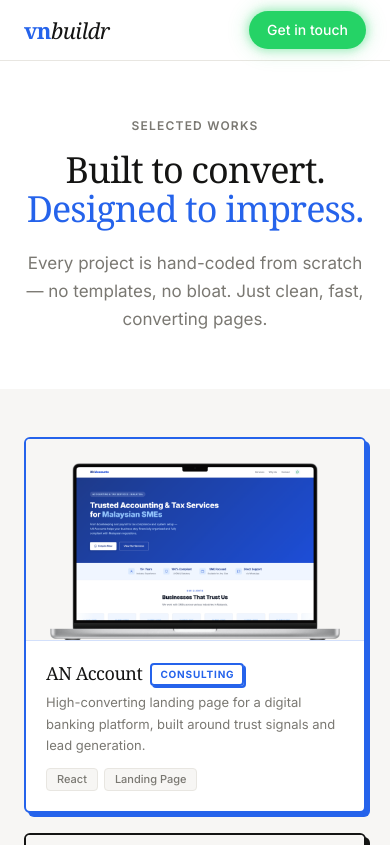
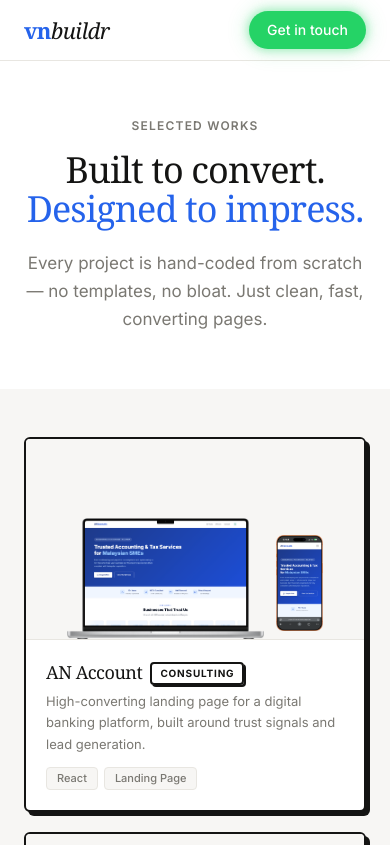
Before and after one commit to victornwy/vnbuildr.com, a Next.js app: page /portfolio in a window 390 px wide. Shown: the top 845 px of the page. Built offline with nearby package versions, Linux system fonts and the light colour scheme.

Commit message:
Simplify portfolio to uniform 5-card grid
All cards same size, 3-col on desktop, 2-col on tablet, 1-col on mobile.
Each card shows macbook + iPhone mockups side by side. All black
neo-card styling, no featured/blue distinction.

Co-Authored-By: Claude Sonnet 4.6 <noreply@anthropic.com>

```diff
--- a/src/app/portfolio/page.tsx
+++ b/src/app/portfolio/page.tsx
@@ -9,56 +9,46 @@ const projects = [
     id: 1,
     name: "AN Account",
     category: "Consulting",
-    description:
-      "High-converting landing page for a digital banking platform, built around trust signals and lead generation.",
+    description: "High-converting landing page for a digital banking platform, built around trust signals and lead generation.",
     tags: ["React", "Landing Page"],
     macbook: "/portfolio-mockups/an-accounts-macbook.png",
     iphone: "/portfolio-mockups/an-accounts-iphone.png",
-    featured: true,
   },
   {
     id: 2,
     name: "Everbest",
     category: "Engineering",
-    description:
-      "Clean product showcase page engineered for brand elevation and maximum sales conversion.",
+    description: "Clean product showcase page engineered for brand elevation and maximum sales conversion.",
     tags: ["Static HTML", "E-commerce"],
     macbook: "/portfolio-mockups/everbest-macbook.png",
     iphone: "/portfolio-mockups/everbest-iphone.png",
-    featured: false,
   },
   {
     id: 3,
     name: "TopSpace",
     category: "Industrial",
-    description:
-      "Modern SaaS landing page with an animated hero section and a conversion-focused content hierarchy.",
+    description: "Modern SaaS landing page with an animated hero section and a conversion-focused content hierarchy.",
     tags: ["React", "SaaS"],
     macbook: "/portfolio-mockups/top-space-macbook.png",
     iphone: "/portfolio-mockups/topspace-iphone.png",
-    featured: false,
   },
   {
     id: 4,
     name: "Meridian",
     category: "Consulting",
-    description:
-      "Premium consulting firm website built for credibility, with structured copy and direct CTAs.",
+    description: "Premium consulting firm website built for credibility, with structured copy and direct CTAs.",
     tags: ["React", "Consulting"],
     macbook: "/portfolio-mockups/meridian-macbook.png",
     iphone: "/portfolio-mockups/meridian-iphone.png",
-    featured: false,
   },
   {
     id: 5,
     name: "NovaDax",
     category: "Finance",
-    description:
-      "Crypto exchange landing page designed for aggressive user acquisition with trust-building elements.",
+    description: "Crypto exchange landing page designed for aggressive user acquisition with trust-building elements.",
     tags: ["Static HTML", "Finance"],
     macbook: "/portfolio-mockups/novadax-macbook.png",
     iphone: "/portfolio-mockups/novadax-iphone.png",
-    featured: false,
   },
 ]
 
@@ -71,57 +61,42 @@ function ChevronLeft() {
   )
 }
 
-// ─── Bento card ───────────────────────────────────────────────────────────────
-interface BentoCardProps {
-  project: typeof projects[0]
-  className?: string
-  wide?: boolean
-  delay?: number
-}
-
-function BentoCard({ project, className = "", wide = false, delay = 0 }: BentoCardProps) {
-  const { featured } = project
+// ─── Card ─────────────────────────────────────────────────────────────────────
+function ProjectCard({ project, delay = 0 }: { project: typeof projects[0]; delay?: number }) {
   return (
     <motion.div
-      className={`${featured ? "neo-card-blue" : "neo-card"} bg-white flex flex-col overflow-hidden ${className}`}
+      className="neo-card bg-white flex flex-col overflow-hidden"
       initial={{ opacity: 0, y: 24 }}
       whileInView={{ opacity: 1, y: 0 }}
       viewport={{ once: true, margin: "-40px" }}
       transition={{ duration: 0.5, delay, ease: [0.22, 1, 0.36, 1] }}
       whileHover={{ y: -4, transition: { type: "spring", stiffness: 300, damping: 22 } }}
     >
-      {/* Image area */}
-      <div className={`bg-[var(--color-surface)] flex items-end justify-center px-6 pt-6 overflow-hidden flex-1 ${wide ? "min-h-[180px] md:min-h-[260px]" : "min-h-[160px] md:min-h-[210px]"}`}>
-        {wide ? (
-          <div className="flex items-end justify-center gap-4 md:gap-8 w-full">
-            <div className="w-[60%] sm:w-[55%] max-w-[520px]">
-              <img src={project.macbook} alt={`${project.name} desktop`} className="w-full h-auto object-contain select-none" draggable={false} />
-            </div>
-            <div className="w-[18%] sm:w-[12%] max-w-[100px] mb-3">
-              <img src={project.iphone} alt={`${project.name} mobile`} className="w-full h-auto object-contain select-none" draggable={false} />
-            </div>
-          </div>
-        ) : (
+      {/* Mockups */}
+      <div className="bg-[var(--color-surface)] flex items-end justify-center gap-3 px-6 pt-6 min-h-[200px]">
+        <div className="w-[68%]">
           <img
             src={project.macbook}
             alt={`${project.name} desktop`}
             className="w-full h-auto object-contain select-none"
             draggable={false}
           />
-        )}
+        </div>
+        <div className="w-[16%] mb-2">
+          <img
+            src={project.iphone}
+            alt={`${project.name} mobile`}
+            className="w-full h-auto object-contain select-none"
+            draggable={false}
+          />
+        </div>
       </div>
 
       {/* Info */}
-      <div className={`p-5 border-t ${featured ? "border-[var(--color-blue)]/20" : "border-[var(--color-border)]"}`}>
+      <div className="p-5 border-t border-[var(--color-border)]">
         <div className="flex items-start gap-2 mb-1.5">
           <h3 className="font-serif text-[18px] font-normal tracking-tight leading-snug">{project.name}</h3>
-          <span
-            className={`shrink-0 mt-0.5 text-[10px] font-bold tracking-[0.08em] uppercase px-2 py-0.5 rounded border-2 ${
-              featured
-                ? "border-[var(--color-blue)] shadow-[2px_2px_0_var(--color-blue)] text-[var(--color-blue)]"
-                : "border-[var(--color-ink)] shadow-[2px_2px_0_var(--color-ink)] text-[var(--color-ink)]"
-            }`}
-          >
+          <span className="shrink-0 mt-0.5 text-[10px] font-bold tracking-[0.08em] uppercase px-2 py-0.5 rounded border-2 border-[var(--color-ink)] shadow-[2px_2px_0_var(--color-ink)] text-[var(--color-ink)]">
             {project.category}
           </span>
         </div>
@@ -192,18 +167,13 @@ export default function PortfolioPage() {
           </motion.div>
         </section>
 
-        {/* Bento grid */}
+        {/* Grid */}
         <section className="py-12 md:py-16 px-6 bg-[var(--color-surface)]">
           <div className="max-w-[1100px] mx-auto">
-            <div className="grid grid-cols-1 md:grid-cols-3 gap-5">
-              {/* Row 1: featured wide + small */}
-              <BentoCard project={projects[0]} className="md:col-span-2" delay={0} />
-              <BentoCard project={projects[1]} delay={0.08} />
-              {/* Row 2: small + wide */}
-              <BentoCard project={projects[2]} delay={0.12} />
-              <BentoCard project={projects[3]} className="md:col-span-2" delay={0.16} />
-              {/* Row 3: full-width with both mockups */}
-              <BentoCard project={projects[4]} wide className="md:col-span-3" delay={0.2} />
+            <div className="grid grid-cols-1 sm:grid-cols-2 lg:grid-cols-3 gap-5">
+              {projects.map((project, i) => (
+                <ProjectCard key={project.id} project={project} delay={i * 0.08} />
+              ))}
             </div>
           </div>
         </section>
```
